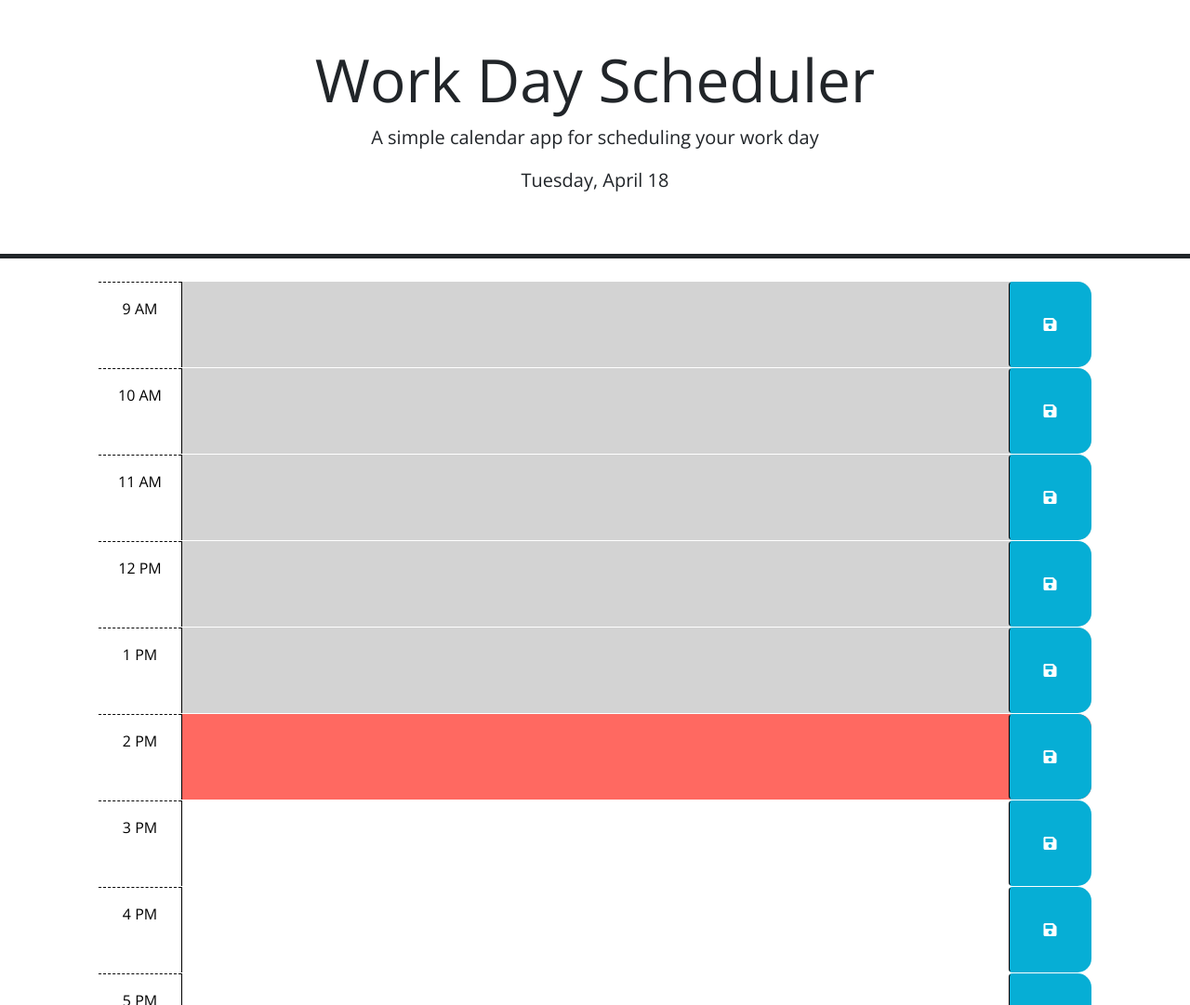
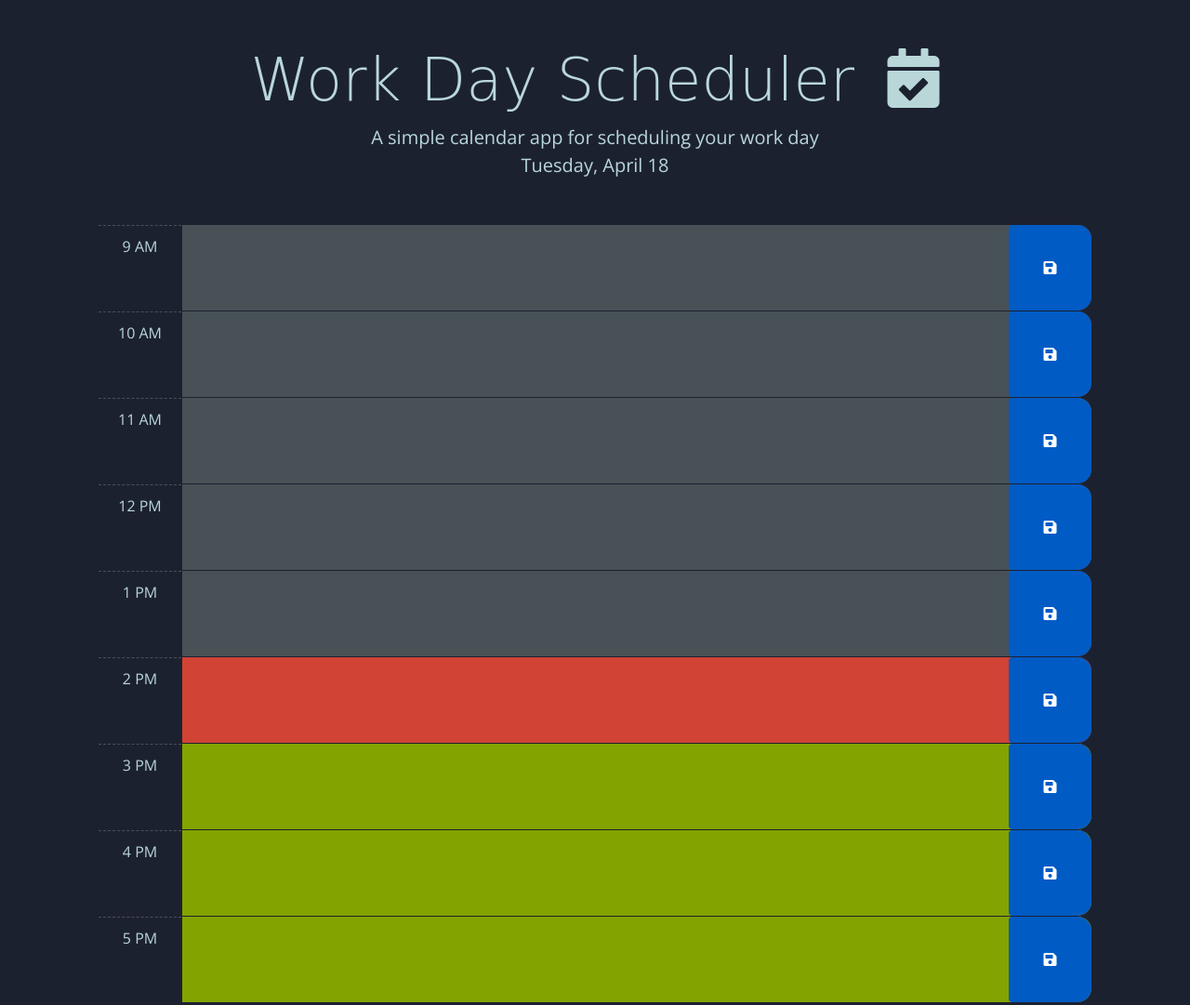
Before and after one commit to skywalkah/work-day-scheduller, a plain HTML site: page index.html in a window 1280 px wide. Shown: the top 1081 px of the page at 93% size. Drawn offline with nearby package versions, Linux system fonts and the light colour scheme; a web font is replaced by a local one.

Commit message:
Adding a screentshot to README.md and new theme

```diff
--- a/assets/css/style.css
+++ b/assets/css/style.css
@@ -1,24 +1,40 @@
 :root {
-  --dark: #000000;
+  --dark: #1c2130;
   --light: #ffffff;
-  --past: #d3d3d3;
-  --present: #ff6961;
-  --future: #77dd77;
-  --button: #06aed5;
+  --light-2: #b9d7d9;
+  --past: #475156;
+  --present: #d14334;
+  --future: #83a300;
+  --button: #005bc5;
+  --button-hover: #00b4fc;
 }
 
 body {
   font-family: 'Open Sans', sans-serif;
   font-size: 16px;
+  background-color: var(--dark);
+  color: var(--light-2)
+}
+
+h1 {
+  font-family: 'Patua One', cursive;
+}
+
+h1 i {
+  margin-left: 15px
 }
 
 textarea {
   background: transparent;
   border: none;
   resize: none;
-  color: var(--dark);
+  color: var(--light);
   border-left: 1px solid var(--dark);
   padding: 10px;
+}
+
+.lead {
+  margin: 0;
 }
 
 .description {
@@ -30,18 +46,23 @@ textarea {
 }
 
 .row {
-  border-top: 1px solid var(--light);
+  border-top: 1px solid var(--dark);
 }
 
 .hour {
-  background-color: var(--light);
-  color: var(--dark);
-  border-top: 1px dashed var(--dark);
+  background-color: var(--dark);
+  color: var(--light-2);
+  border-top: 1px dashed var(--past);
+  padding: 10px;
 }
 
 .past {
   background-color: var(--past);
-  color: var(--light);
+  color: var(--dark);
+}
+
+.past textarea {
+  color: var(--light-2);
 }
 
 .present {
@@ -50,19 +71,19 @@ textarea {
 }
 
 .future {
-  background-color: var(-future);
+  background-color: var(--future);
   color: var(--light);
 }
 
 .saveBtn {
-  border-left: 1px solid var(--dark);
+  border: 0;
   border-top-right-radius: 15px;
   border-bottom-right-radius: 15px;
   background-color: var(--button);
   color: var(--light);
+  transition: all 0.3s ease-in-out;
 }
 
-.saveBtn i:hover {
-  font-size: 20px;
-  transition: all 0.3s ease-in-out;
+.saveBtn:hover {
+  background-color: var(--button-hover);
 }
--- a/assets/js/script.js
+++ b/assets/js/script.js
@@ -7,7 +7,7 @@ $(document).ready(function () {
   for (var i = startHour; i <= endHour; i++) {
     var hour = dayjs().hour(i).format('h A');
     var timeBlock = $('<div>').addClass('row time-block').attr('id', 'hour-' + [i]).attr('data',[i]);
-    var hourBlock = $('<div>').addClass('col-2 col-md-1 hour text-center py-3').text(hour);
+    var hourBlock = $('<div>').addClass('col-2 col-md-1 hour text-center').text(hour);
     var descriptionBlock = $('<textarea>').addClass('col-8 col-md-10 description').attr('rows','3');
     var saveButton = $('<button>').addClass('btn saveBtn col-2 col-md-1').attr('aria-label', 'save')
     var saveIcon = '<i class="fas fa-save" aria-hidden="true"></i>';
--- a/index.html
+++ b/index.html
@@ -15,22 +15,24 @@
       integrity="sha384-50oBUHEmvpQ+1lW4y57PTFmhCaXp0ML5d60M1M7uH2+nqUivzIebhndOJK28anvf"
       crossorigin="anonymous"
     />
+    <link rel="preconnect" href="https://fonts.googleapis.com" />
+    <link rel="preconnect" href="https://fonts.gstatic.com" crossorigin />
     <link
-      href="https://fonts.googleapis.com/css?family=Open+Sans&display=swap"
+      href="https://fonts.googleapis.com/css2?family=Open+Sans&family=Patua+One&display=swap"
       rel="stylesheet"
     />
     <link rel="stylesheet" href="./assets/css/style.css" />
   </head>
 
   <body>
-    <header class="p-5 mb-4 border-5 border-bottom border-dark text-center">
-      <h1 class="display-3">Work Day Scheduler</h1>
+    <header class="p-5 text-center">
+      <h1 class="display-3">Work Day Scheduler <i class="fas fa-calendar-check" aria-hidden="true"></i></h1>
       <p class="lead">A simple calendar app for scheduling your work day</p>
       <p id="currentDay" class="lead"></p>
     </header>
     <main>
       <section class="container-lg px-5">
-        <!-- Time blocks will be insertend here -->
+        <!-- Time blocks will be inserted here -->
       </section>
     </main>
 
```
Also changed, not shown: assets/images/Work-Day-Scheduler.png (added), 1 other file.
